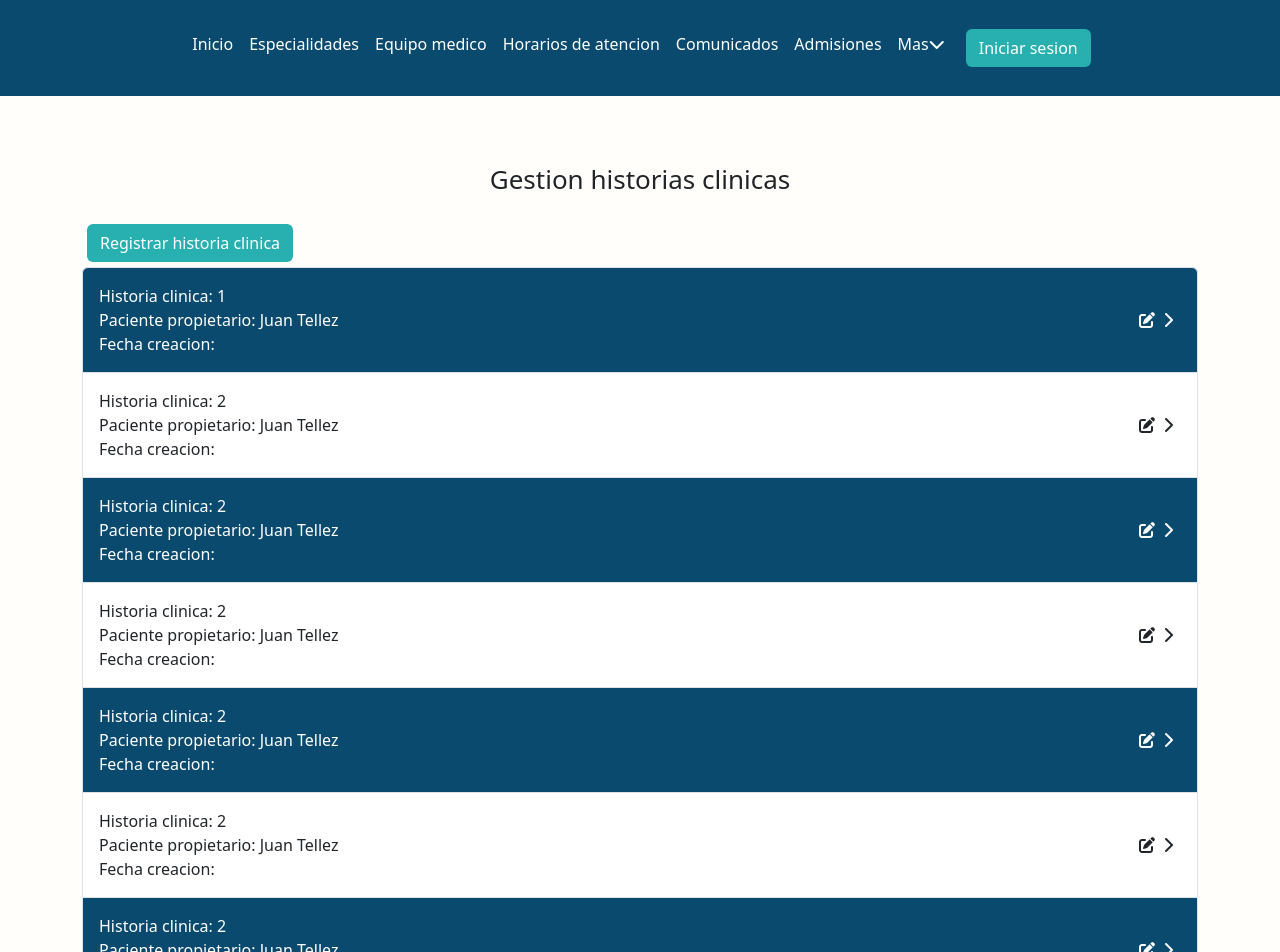
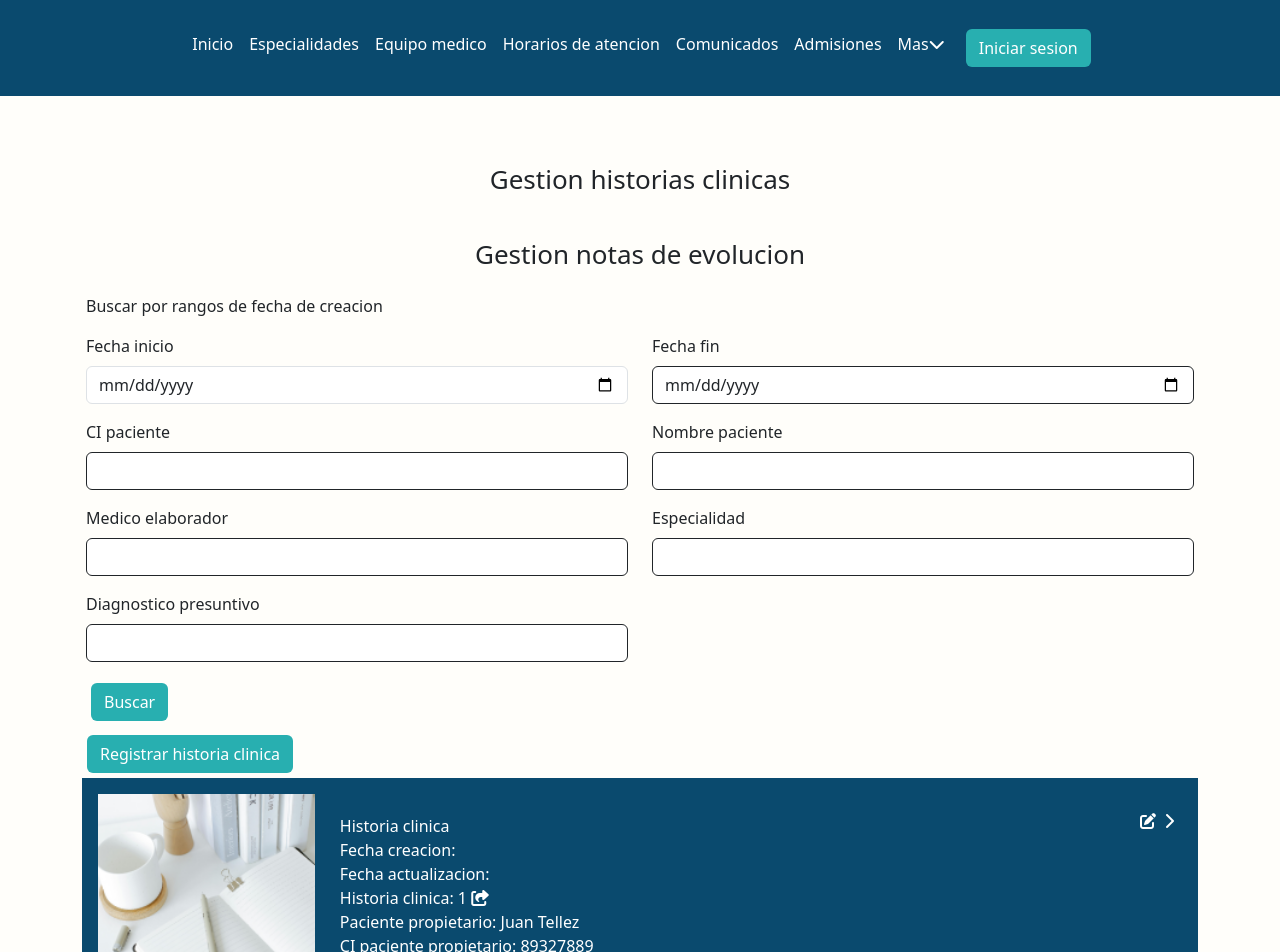
Before and after one commit to VictorVillazante/FrontendSistemaGestionInformacionConsultasMedicasExternasHospitalesTercerNivel, an Angular app: page /medico/gestion-historias-clinicas in a window 1280 px wide. Shown: the top 952 px of the page. Built offline with nearby package versions, Linux system fonts and the light colour scheme.

Commit message:
[Fix] refactor gestion historias clinicas

```diff
--- a/src/app/components/gestion-certificados-medicos/gestion-certificados-medicos.component.html
+++ b/src/app/components/gestion-certificados-medicos/gestion-certificados-medicos.component.html
@@ -1,4 +1,5 @@
 <div class="container mt-5">
+  <h1 class="text-center p-3">Gestion certificados medicos</h1>
   <app-formulario-filtrado-documentos
     [documentos]="listaCertificadosMedico"
     (documentosEvent)="handleCertificadoMedico($event)"
--- a/src/app/components/gestion-historias-clinicas/gestion-historias-clinicas.component.html
+++ b/src/app/components/gestion-historias-clinicas/gestion-historias-clinicas.component.html
@@ -1,25 +1,11 @@
 <div class="container mt-5">
   <h1 class="text-center p-3">Gestion historias clinicas</h1>
+  <app-formulario-filtrado-documentos [documentos]="historiasClinicas" (documentosEvent)="handleHistoriasClinicas($event)"></app-formulario-filtrado-documentos>
   <button
     class="btn btn-success-hospital"
     routerLink="/medico/registro-historia-clinica"
   >
     Registrar historia clinica
   </button>
-  <ul class="list-group">
-      <li *ngFor="let dato of historiasClinicas; let i = index" [class.bg-color-blue-hospital]="i % 2 === 0" [class.text-white]="i % 2 === 0" class="p-3 list-group-item d-flex justify-content-between align-items-center">
-        Historia clinica: {{ dato.idHistoriaClinica }}<br/>
-        Paciente propietario: {{dato.pacientePropietario}}<br/>
-        Fecha creacion: {{ dato.createdAt }} <br/>
-        <div>
-          <i class="fas fa-edit me-2" (click)="editItem(dato.idHistoriaClinica)"></i>
-          <i class="fas fa-chevron-right me-2" (click)="viewDetails(dato.idHistoriaClinica)"></i>
-        </div>
-      </li>
-    </ul>
+  <app-listado-documentos [documentos]="historiasClinicas" tipoDocumento="Historia clinica" [actualizarDocumento]="editarHistoriaClinica" [verDetalleDocumento]="verDetallerHistoriaClinica"></app-listado-documentos>
 </div>
-<!--
-  <button class="btn btn-primary" routerLink="/medico/registro-historia-clinica">Registrar historia clinica</button>
-
-  <i class="fas fa-edit text-primary me-2" (click)="editItem(item.idHistoriaClinica)"></i>
-  <i class="fas fa-chevron-right text-primary me-2" (click)="viewDetails(item.idHistoriaClinica)"></i> -->
--- a/src/app/components/gestion-historias-clinicas/gestion-historias-clinicas.component.ts
+++ b/src/app/components/gestion-historias-clinicas/gestion-historias-clinicas.component.ts
@@ -8,6 +8,9 @@ import { HistoriasClinicasService } from '../../services/historias-clinicas.serv
   styleUrls: ['./gestion-historias-clinicas.component.css']
 })
 export class GestionHistoriasClinicasComponent {
+  handleHistoriasClinicas($event: any) {
+    this.historiasClinicas=$event;
+  }
 
   historiasClinicas: any[] = [];
   constructor(private router:Router,private historiasClinicasService:HistoriasClinicasService) {
@@ -18,10 +21,10 @@ export class GestionHistoriasClinicasComponent {
       this.historiasClinicas=data;
     });
   }
-  viewDetails(id:any){
+  verDetallerHistoriaClinica(id:any){
     this.router.navigate(["/detalle-historia-clinica",id]);
   }
-  editItem(id: any) {
+  editarHistoriaClinica(id: any) {
     this.router.navigate(["/medico/modificar-historia-clinica",id]);
   }
 }
```
